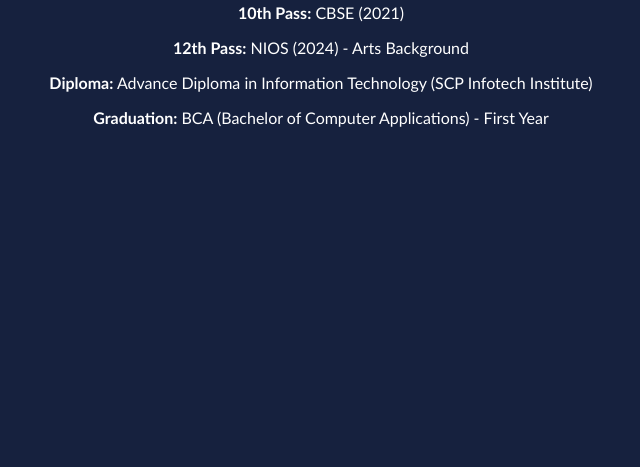
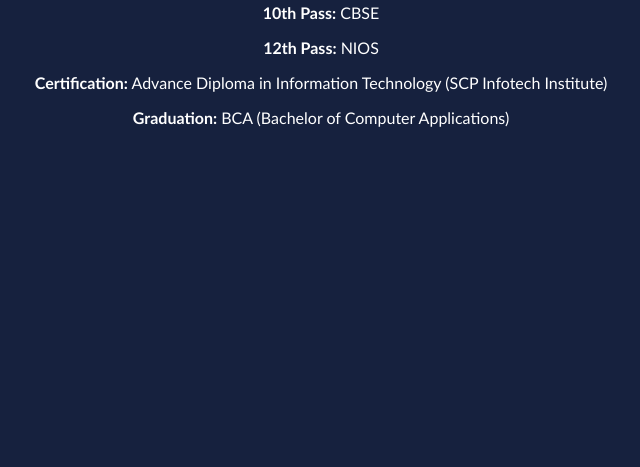
Before and after one commit to NitishVS-coder/nitish-k, a plain HTML site: page education.html in a window 1280 px wide. Shown: the part 389-856 px from the top of the page, without its empty margins (319-959 px from the left). Drawn offline with Linux system fonts and the light colour scheme.

Commit message:
Add files via upload

```diff
--- a/education.html
+++ b/education.html
@@ -42,10 +42,10 @@
 <body>
     <div class="content">
         <h2>Education</h2>
-        <p><strong><a href="https://drive.google.com/file/d/17pAzLZKwjJQ7xi-osMe8BB9eARgk0Vvp/view?usp=sharing"> 10th Pass:</a></strong> CBSE (2021)</p>
-        <p><strong>12th Pass:</strong> NIOS (2024) - Arts Background</p>
-        <p><strong>Diploma:</strong> Advance Diploma in Information Technology (SCP Infotech Institute)</p>
-        <p><strong>Graduation:</strong> BCA (Bachelor of Computer Applications) - First Year</p>
+        <p><strong><a href="https://drive.google.com/file/d/17pAzLZKwjJQ7xi-osMe8BB9eARgk0Vvp/view?usp=sharing"> 10th Pass:</a></strong> CBSE</p>
+        <p><strong>12th Pass:</strong> NIOS</p>
+        <p><strong>Certification:</strong> Advance Diploma in Information Technology (SCP Infotech Institute)</p>
+        <p><strong>Graduation:</strong> BCA (Bachelor of Computer Applications)</p>
     </div>
 </body>
 </html>
```
Also changed, not shown: experience.html (+2 -0 lines).
